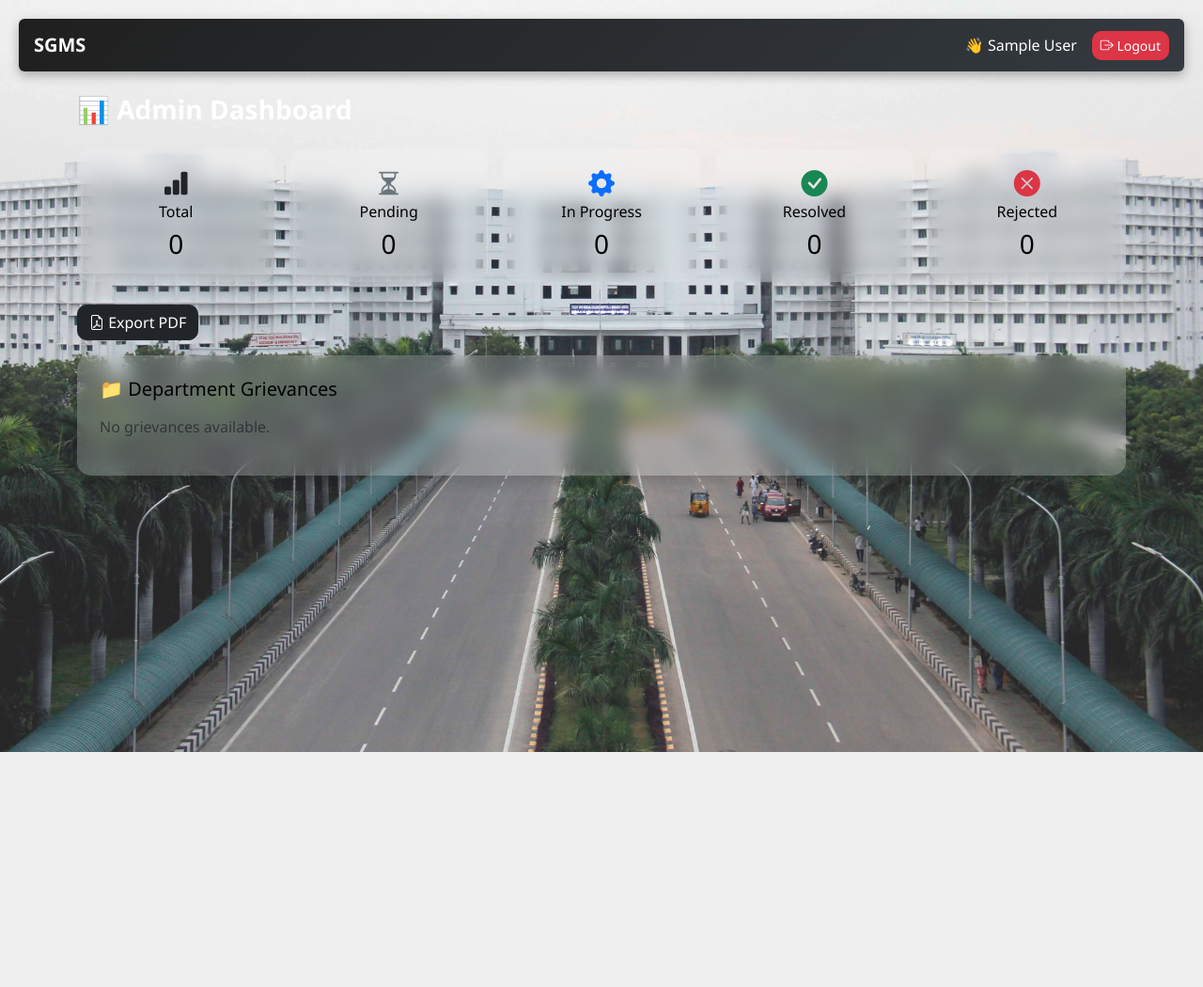
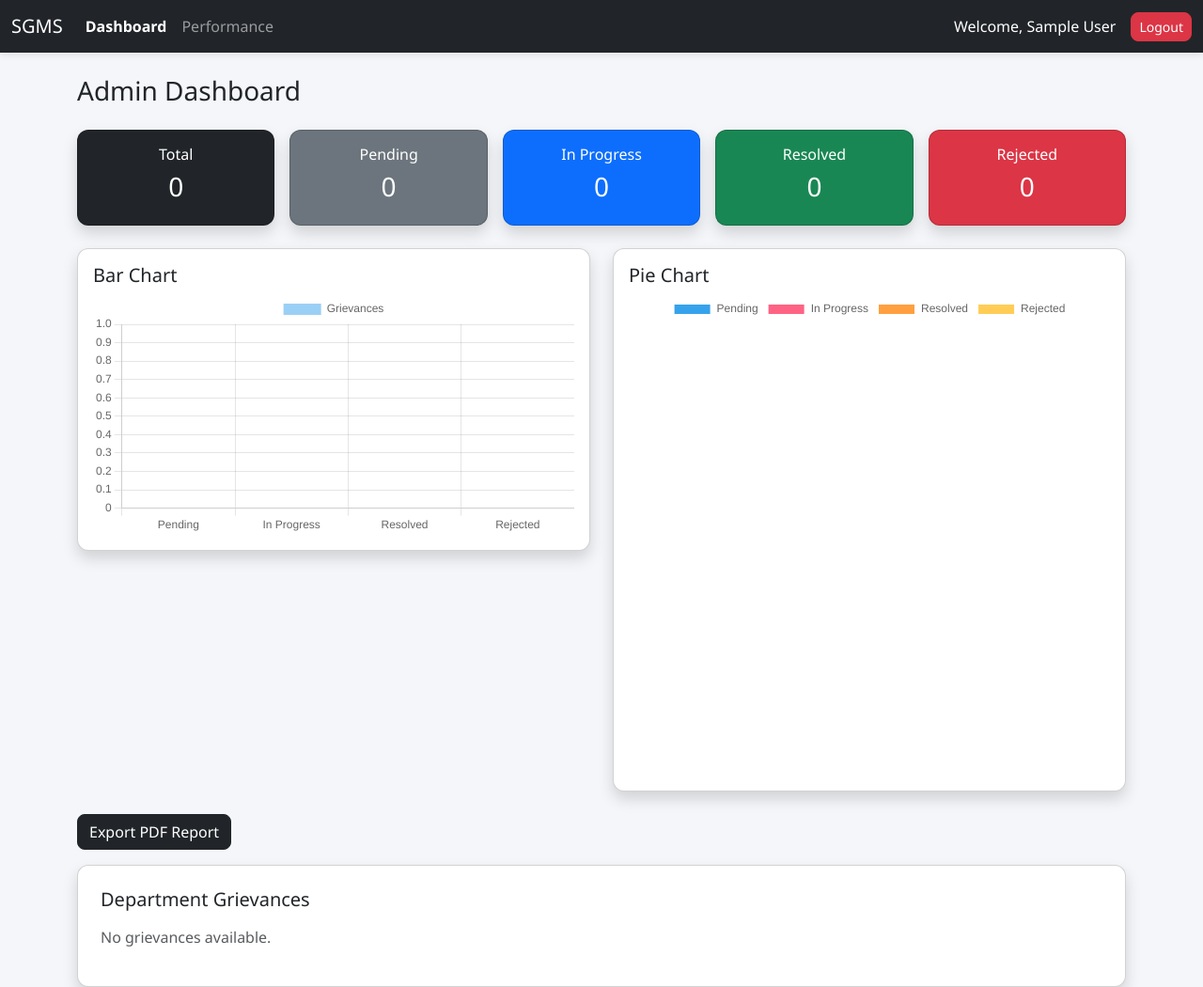
Before and after one commit to subhashreec1013-spec/sgms_project, a Flask app: page /admin_dashboard in a window 1280 px wide. Shown: the whole page at 94% size. Before the commit the page ends 800 px from the top, so only its background shows below. Run offline with Flask 3, Linux system fonts and the light colour scheme; the visitor is signed in with stand-in values (Sample User, id 1); data that the repository does not hold is empty; some libraries are stand-ins or nearby versions.

Commit message:
admin updated

```diff
--- a/templates/admin_dashboard.html
+++ b/templates/admin_dashboard.html
@@ -4,132 +4,131 @@
     <title>Admin Dashboard</title>
 
     <link href="https://cdn.jsdelivr.net/npm/bootstrap@5.3.2/dist/css/bootstrap.min.css" rel="stylesheet">
-    <link rel="stylesheet" href="https://cdn.jsdelivr.net/npm/bootstrap-icons@1.11.3/font/bootstrap-icons.css">
+
+    <!-- Chart.js -->
+    <script src="https://cdn.jsdelivr.net/npm/chart.js"></script>
 
 <style>
-
-/* ===== BACKGROUND ===== */
 body{
-    background: url("{{ url_for('static', filename='images/bg.jpg') }}") no-repeat center center fixed;
-    background-size: cover;
-    font-family: 'Segoe UI', sans-serif;
+background:#f4f6f9;
+font-family:'Segoe UI',sans-serif;
 }
 
-/* ===== OVERLAY ===== */
-.overlay{
-    background: rgba(255,255,255,0.15);
-    min-height: 100vh;
-    padding: 20px;
+.navbar{
+box-shadow:0 2px 8px rgba(0,0,0,0.1);
 }
 
-/* ===== NAVBAR ===== */
-.navbar{
-    background: linear-gradient(135deg, #1f1f1f, #343a40);
-    box-shadow: 0 4px 12px rgba(0,0,0,0.3);
+.card{
+border-radius:12px;
 }
 
-/* ===== GLASS CARD ===== */
-.card{
-    border-radius: 15px;
-    backdrop-filter: blur(10px);
-    background: rgba(255,255,255,0.2);
-    border: none;
-    color: #000;
+.table{
+border-radius:10px;
+overflow:hidden;
 }
 
-/* ===== DASHBOARD CARDS ===== */
-.stat-card{
-    transition: 0.3s;
+.btn{
+border-radius:8px;
 }
-
-.stat-card:hover{
-    transform: translateY(-5px);
-    box-shadow: 0 10px 25px rgba(0,0,0,0.2);
-}
-
-/* ===== TABLE ===== */
-.table{
-    border-radius: 12px;
-    overflow: hidden;
-    backdrop-filter: blur(6px);
-    background: rgba(255,255,255,0.8);
-}
-
-/* ===== BUTTON ===== */
-.btn{
-    border-radius: 10px;
-}
-
 </style>
 </head>
 
 <body>
 
-<div class="overlay">
+<!-- NAVBAR -->
+<nav class="navbar navbar-expand-lg navbar-dark bg-dark">
+  <div class="container-fluid">
+    <a class="navbar-brand" href="#">SGMS</a>
 
-<!-- ================= NAVBAR ================= -->
-<nav class="navbar navbar-expand-lg navbar-dark px-3 mb-4 rounded">
+    <div class="collapse navbar-collapse">
+      <ul class="navbar-nav me-auto">
 
-    <a class="navbar-brand fw-bold" href="#">SGMS</a>
+        <li class="nav-item">
+            <a class="nav-link {% if request.path == '/admin_dashboard' %}active fw-bold{% endif %}"
+               href="/admin_dashboard">
+               Dashboard
+            </a>
+        </li>
 
-    <div class="ms-auto d-flex align-items-center">
+        {% if session.get('admin_level') == 4 %}
+        <li class="nav-item">
+            <a class="nav-link {% if request.path == '/admin_performance' %}active fw-bold{% endif %}"
+               href="/admin_performance">
+               Performance
+            </a>
+        </li>
+        {% endif %}
 
-        <span class="text-white me-3">
-            👋 {{ name }}
-        </span>
+      </ul>
 
-        <a href="/logout" class="btn btn-danger btn-sm">
-            <i class="bi bi-box-arrow-right"></i> Logout
-        </a>
+      <span class="navbar-text text-white me-3">
+          Welcome, {{ name }}
+      </span>
 
+      <a href="/logout" class="btn btn-sm btn-danger">Logout</a>
     </div>
-
+  </div>
 </nav>
 
-<div class="container">
+<div class="container mt-4">
 
-<h3 class="mb-4 text-white fw-bold">📊 Admin Dashboard</h3>
+<h3 class="mb-4">Admin Dashboard</h3>
 
-<!-- ================= DASHBOARD CARDS ================= -->
+<!-- CARDS -->
 <div class="row g-3 text-center mb-4">
 
 <div class="col">
-<div class="card stat-card p-3">
-<i class="bi bi-bar-chart-fill fs-3 text-dark"></i>
+<div class="card text-white bg-dark shadow p-3">
 <h6>Total</h6>
 <h3>{{ total | default(0) }}</h3>
 </div>
 </div>
 
 <div class="col">
-<div class="card stat-card p-3">
-<i class="bi bi-hourglass-split fs-3 text-secondary"></i>
+<div class="card text-white bg-secondary shadow p-3">
 <h6>Pending</h6>
 <h3>{{ pending | default(0) }}</h3>
 </div>
 </div>
 
 <div class="col">
-<div class="card stat-card p-3">
-<i class="bi bi-gear-fill fs-3 text-primary"></i>
+<div class="card text-white bg-primary shadow p-3">
 <h6>In Progress</h6>
 <h3>{{ in_progress | default(0) }}</h3>
 </div>
 </div>
 
 <div class="col">
-<div class="card stat-card p-3">
-<i class="bi bi-check-circle-fill fs-3 text-success"></i>
+<div class="card text-white bg-success shadow p-3">
 <h6>Resolved</h6>
 <h3>{{ resolved | default(0) }}</h3>
 </div>
 </div>
 
 <div class="col">
-<div class="card stat-card p-3">
-<i class="bi bi-x-circle-fill fs-3 text-danger"></i>
+<div class="card text-white bg-danger shadow p-3">
 <h6>Rejected</h6>
 <h3>{{ rejected | default(0) }}</h3>
+</div>
+</div>
+
+</div>
+
+<!-- ================= CHARTS SECTION ================= -->
+
+<div class="row mb-4">
+
+<div class="col-md-6">
+<div class="card p-3 shadow">
+<h5>Bar Chart</h5>
+<canvas id="barChart"></canvas>
+</div>
+</div>
+
+<div class="col-md-6">
+<div class="card p-3 shadow">
+<h5>Pie Chart</h5>
+<canvas id="pieChart"></canvas>
 </div>
 </div>
 
@@ -138,19 +137,19 @@ body{
 <!-- ================= SUPER ADMIN ================= -->
 {% if session.get('admin_level') == 4 %}
 <a href="/export_pdf" class="btn btn-dark mb-3">
-<i class="bi bi-file-earmark-pdf"></i> Export PDF
+Export PDF Report
 </a>
 {% endif %}
 
-<!-- ================= TABLE ================= -->
+<!-- TABLE -->
 <div class="card shadow p-4">
 
-<h5 class="mb-3">📁 Department Grievances</h5>
+<h5 class="mb-3">Department Grievances</h5>
 
 {% if grievances and grievances|length > 0 %}
 <div class="table-responsive">
 
-<table class="table table-bordered table-hover">
+<table class="table table-bordered table-striped">
 
 <thead class="table-dark">
 <tr>
@@ -205,41 +204,7 @@ body{
 <td style="max-width:250px;">{{ g[7] }}</td>
 
 <td>
-
-{% if session.get('admin_level') == 4 %}
-
-<span class="text-muted">Monitoring</span>
-<a href="/view_history/{{ g[0] }}" class="btn btn-sm btn-info mt-1 w-100">History</a>
-
-{% elif status in ["resolved","rejected"] %}
-
-<span class="text-success fw-bold">✔ Done</span>
-<a href="/view_history/{{ g[0] }}" class="btn btn-sm btn-info mt-1 w-100">History</a>
-
-{% else %}
-
-<form method="POST" action="/resolve/{{ g[0] }}">
-
-<select name="action" class="form-select form-select-sm mb-1" required>
-<option value="">Action</option>
-<option value="Resolved">Resolve</option>
-<option value="Rejected">Reject</option>
-</select>
-
-<input type="text" name="remarks"
-class="form-control form-control-sm mb-1"
-placeholder="Remarks" required>
-
-<button type="submit" class="btn btn-success btn-sm w-100">
-Submit
-</button>
-
-</form>
-
-<a href="/view_history/{{ g[0] }}" class="btn btn-sm btn-info mt-1 w-100">History</a>
-
-{% endif %}
-
+<a href="/view_history/{{ g[0] }}" class="btn btn-sm btn-info">History</a>
 </td>
 
 </tr>
@@ -259,7 +224,43 @@ Submit
 
 </div>
 
-</div>
+<!-- ================= CHART SCRIPT ================= -->
+
+<script>
+
+const dataValues = [
+    {{ pending|default(0) }},
+    {{ in_progress|default(0) }},
+    {{ resolved|default(0) }},
+    {{ rejected|default(0) }}
+];
+
+const labels = ['Pending','In Progress','Resolved','Rejected'];
+
+/* BAR CHART */
+new Chart(document.getElementById('barChart'), {
+    type: 'bar',
+    data: {
+        labels: labels,
+        datasets: [{
+            label: 'Grievances',
+            data: dataValues
+        }]
+    }
+});
+
+/* PIE CHART */
+new Chart(document.getElementById('pieChart'), {
+    type: 'pie',
+    data: {
+        labels: labels,
+        datasets: [{
+            data: dataValues
+        }]
+    }
+});
+
+</script>
 
 </body>
 </html>
```
